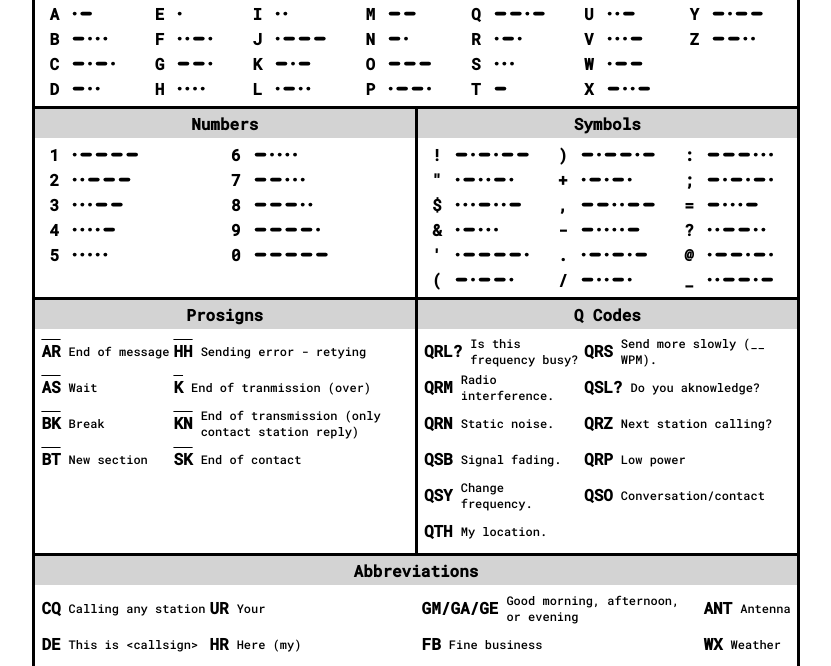
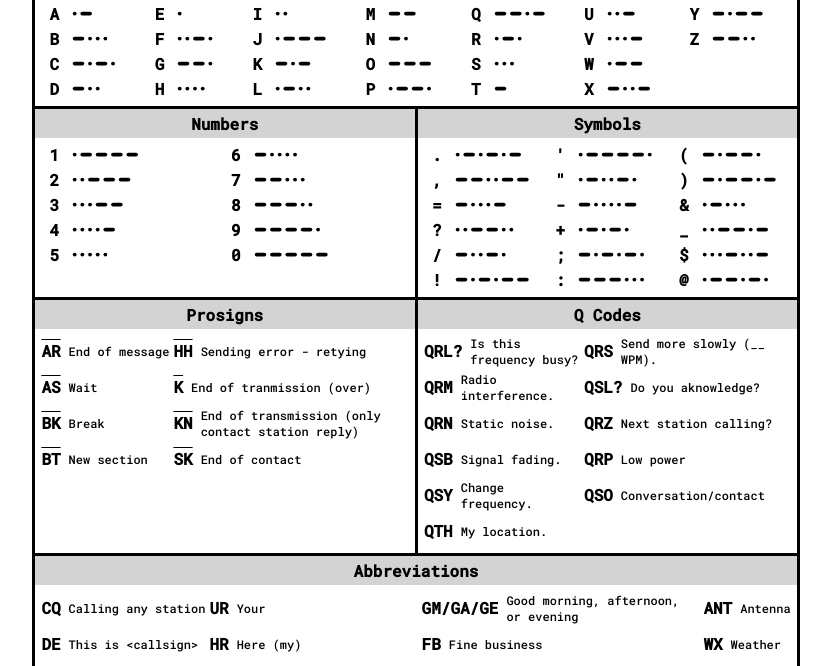
Before and after one commit to mckoss/morse-keyer, a website: page cheat-sheet.html in a window 1280 px wide. Shown: the part 113-779 px from the top of the page, without its empty margins (224-1055 px from the left). Drawn offline with Linux system fonts and the light colour scheme.

Commit message:
Symbol order by prevelance of usage

```diff
--- a/cheat-sheet.html
+++ b/cheat-sheet.html
@@ -124,13 +124,12 @@
         letterTable.appendChild(morseTableFromElements(MORSE_LETTERS));
 
         const numberTable = document.getElementById('number-table');
-        numberTable.appendChild(
-            morseTableFromElements(
-                MORSE_DIGITS,
-                [1, 2, 3, 4, 5, 6, 7, 8, 9, 0]));
+        numberTable.appendChild(morseTableFromElements(MORSE_DIGITS,
+            [1, 2, 3, 4, 5, 6, 7, 8, 9, 0]));
 
         const symbolTable = document.getElementById('symbol-table');
-        symbolTable.appendChild(morseTableFromElements(MORSE_SYMBOLS));
+        symbolTable.appendChild(morseTableFromElements(MORSE_SYMBOLS,
+            ['.', ',', '=', '?', '/', '!', '\'', '"', '-', '+', ';', ':', '(', ')', '&', '_', '$', '@']));
 
         const prosignTable = document.getElementById('prosign-table');
         prosignTable.appendChild(tableFromElements(MORSE_PROSIGNS, 'definitions'));
```
